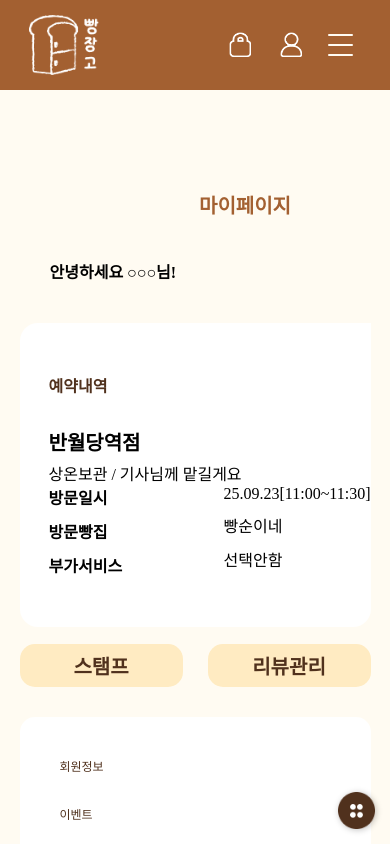
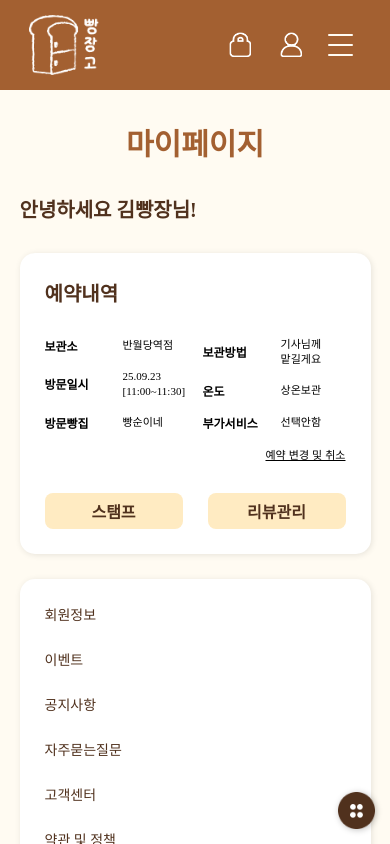
Before and after one commit to JIN44638/bbangjanggo, a Vue app: page /mypage in a window 390 px wide. Shown: the top 844 px of the page. Built offline with nearby package versions, Linux system fonts and the light colour scheme; a web font is replaced by a local one.

Commit message:
수정 없음

```diff
--- a/src/components/Header.vue
+++ b/src/components/Header.vue
@@ -1,10 +1,14 @@
 <template>
   <header :class="[{ scrolled: isScrolled }, { dark: isDark }, { 'not-home': !isHome }]">
     <div class="inner">
+      <!-- 로고 -->
       <RouterLink to="/" class="header-logo" @click.prevent="handleLogoClick">
         <img src="/images/pje/logo_white.png" alt="빵장고 로고" class="logo" />
       </RouterLink>
+
+      <!-- 🔗유저 버튼 -->
       <div class="user-buttons">
+        <!-- 로그아웃버튼 -->
         <router-link
           v-if="loggedInUser"
           to="/login"
@@ -13,11 +17,16 @@
           @click.prevent="logout"
           ><img src="/images/kms/logout-icon.png" alt=""
         /></router-link>
+        <!-- 로그인 버튼 -->
         <router-link v-else to="/login" key="login" class="logoutIcon"
           ><img src="/images/kms/login-icon.png" alt=""
         /></router-link>
+        <!-- 마이페이지 버튼 -->
+        <router-link to="/login" @click.prevent="goMyPage" class="mypageIcon"
+          ><img src="/images/kms/mypage-icon.png" alt=""
+        /></router-link>
 
-        <router-link to="/mypage" class="mypageIcon"><img src="/images/kms/mypage-icon.png" alt="" /></router-link>
+        <!-- 햄버거 바 -->
         <button
           class="hamburger"
           :class="{ active: isMenuOpen }"
@@ -28,6 +37,8 @@
           <div class="line" v-for="n in 3" :key="n"></div>
         </button>
       </div>
+
+      <!-- 🔗헤더 메뉴 -->
       <nav class="header-menu">
         <RouterLink to="/reservation">예약하기</RouterLink>
         <a href="#location" @click.prevent="goToSection('location')">지점안내</a>
@@ -35,19 +46,27 @@
         <a href="#price" @click.prevent="goToSection('price')">요금안내</a>
         <a href="#faq" @click.prevent="goToSection('faq')">FAQ|문의</a>
       </nav>
+
+      <!-- 헤더 로그인 메뉴 -->
       <div class="header-loginMenu">
+        <!-- 로그인 상태 -->
         <div v-if="loggedInUser" class="loginIcon" :key="'logout-' + loggedInUser?.name" @click.prevent="logout">
           <RouterLink to="/login">로그아웃</RouterLink>
         </div>
-        <div class="user-logform-logout" v-else to="/login" key="login" >
+        <!-- 로그아웃 상태-->
+        <div class="user-logform-logout" v-else to="/login" key="login">
           <RouterLink to="/login">로그인</RouterLink>
           <RouterLink to="/signup">회원가입</RouterLink>
         </div>
-        <RouterLink to="/login"  @click="goMyPage">마이페이지</RouterLink>
+        <!-- 마이페이지 -->
+        <RouterLink to="/login" @click.prevent="goMyPage">마이페이지</RouterLink>
       </div>
     </div>
+
+    <!-- 햄버거 바 메뉴 -->
     <div class="backdrop" :class="{ open: isMenuOpen }" @click="closeMenu"></div>
     <div class="mobile-menu" :class="{ open: isMenuOpen }">
+      <!-- 서비스 메뉴 -->
       <nav class="mobile-nav">
         <RouterLink to="/reservation" @click="closeMenu">예약하기</RouterLink>
         <a href="#location" @click.prevent="goToSection('location')">지점안내</a>
@@ -55,10 +74,19 @@
         <a href="#price" @click.prevent="goToSection('price')">요금안내</a>
         <a href="#faq" @click.prevent="goToSection('faq')">FAQ|문의</a>
       </nav>
+      <!-- 로그인 메뉴 -->
       <div class="mobile-login">
-        <RouterLink to="/login" @click="closeMenu">로그인</RouterLink>
-        <RouterLink to="/signup" @click="closeMenu">회원가입</RouterLink>
-        <RouterLink to="/mypage" @click="closeMenu">마이페이지</RouterLink>
+        <!-- 로그인 상태 -->
+        <div v-if="loggedInUser" class="loginIcon" :key="'logout-' + loggedInUser?.name" @click.prevent="logout">
+          <RouterLink to="/login">로그아웃</RouterLink>
+        </div>
+        <!-- 로그아웃 상태-->
+        <div class="user-logform-logout" v-else to="/login" key="login">
+          <RouterLink to="/login">로그인</RouterLink>
+          <RouterLink to="/signup">회원가입</RouterLink>
+        </div>
+        <div v-if="loggedInUser" class="loginIcon" :key="'logout-' + loggedInUser?.name" @click="closeMenu"><RouterLink to="/mypage" >마이페이지</RouterLink></div>
+        <div v-else to="/login" key="login" @click.prevent="goMyPage"><RouterLink to="/login" >마이페이지</RouterLink></div>
       </div>
     </div>
   </header>
@@ -66,7 +94,6 @@
 <script setup>
 import { ref, onMounted, onUnmounted, computed, watch } from "vue";
 import { useRoute, useRouter } from "vue-router";
-
 
 const loggedInUser = ref(null);
 
@@ -186,16 +213,19 @@ const goToSection = async (sectionId) => {
   }
 };
 
+// 마이페이지 이동 (로그인 체크)
 const goMyPage = () => {
-  if (auth.isLoggedIn) {
+  closeMenu(); // 모바일 메뉴 닫기
+
+  if (loggedInUser.value) {
     // ✅ 로그인 상태면 마이페이지로 이동
-    router.push('/mypage')
+    router.push("/mypage");
   } else {
     // ❌ 로그아웃 상태면 알림 띄우고 로그인 페이지로 이동
-    alert('로그인이 필요한 서비스입니다.')
-    router.push('/login')
+    alert("로그인이 필요한 서비스입니다.");
+    router.push("/login");
   }
-}
+};
 
 // ✅ 로그인/로그아웃 직접 수행 시 바로 반영되도록 함수 수정
 const login = () => {
@@ -207,7 +237,7 @@ const login = () => {
 // logout
 const logout = () => {
   localStorage.removeItem("loggedInUser");
-    window.dispatchEvent(new Event("storage"));
+  window.dispatchEvent(new Event("storage"));
   checkedLogin(); // 즉시 반영
   alert("로그아웃 되었습니다!");
 };
@@ -392,7 +422,7 @@ header {
     }
     .mobile-login {
       display: flex;
-      gap: 16px;
+      // gap: 16px;
       a {
         color: $font-color;
         text-decoration: none;
--- a/src/views/Mypage.vue
+++ b/src/views/Mypage.vue
@@ -1,9 +1,9 @@
 <template>
   <div class="mypage">
     <div class="inner">
+      <h1>마이페이지</h1>
+      <h3 class="hello">안녕하세요 김빵장님!</h3>
       <div class="web_page">
-        <h1>마이페이지</h1>
-        <h3 class="hello">안녕하세요 ○○○님!</h3>
         <div class="mypage-box">
           <div class="reser-txt">
             <div class="reservation">예약내역</div>
@@ -15,7 +15,7 @@
                 </li>
                 <li class="sub_list">
                   <h4>방문일시</h4>
-                  <p>25.09.23[11:00~11:30]</p>
+                  <p>25.09.23 [11:00~11:30]</p>
                 </li>
                 <li class="sub_list">
                   <h4>방문빵집</h4>
@@ -56,41 +56,6 @@
           </ul>
         </div>
       </div>
-      <div class="mobile_390">
-        <h1 class="mine">마이페이지</h1>
-        <h3>안녕하세요 ○○○님!</h3>
-        <div class="box_bo">
-          <div class="reser_t">
-            <div class="reservation_">예약내역</div>
-            <p class="ban">반월당역점</p>
-            <p>상온보관 / 기사님께 맡길게요</p>
-            <div class="sub_list12">
-              <div class="sub_list1">
-                <h4 class="visit">방문일시</h4>
-                <h4>방문빵집</h4>
-                <h4 class="call">부가서비스</h4>
-              </div>
-              <div class="sub_list2">
-                <p>25.09.23[11:00~11:30]</p>
-                <p>빵순이네</p>
-                <p>선택안함</p>
-              </div>
-            </div>
-          </div>
-        </div>
-      </div>
-       <div class="btn">
-              <button class="stemp">스탬프</button>
-              <button class="review">리뷰관리</button>
-            </div>
-       <ul class="reser-info">
-            <li>회원정보</li>
-            <li>이벤트</li>
-            <li>공지사항</li>
-            <li>자주묻는질문</li>
-            <li>고객센터</li>
-            <li>약관 및 정책</li>
-          </ul>
     </div>
   </div>
 </template>
@@ -101,62 +66,67 @@
 @use "/src/assets/variables" as *;
 
 .mypage {
-  padding: 50px 0;
   height: calc(100vh - 290px);
   height: 100vh;
   background-color: $bg-color;
+  padding-bottom: 50px;
 }
 h1 {
   text-align: center;
-  padding-top: 50px;
+  padding: 50px 0;
   font-family: "Cafe24Surround";
   color: $point-color;
-  font-size: 24px;
+  font-size: 35px;
 }
 h3 {
-  font-size: 16px;
-  padding-left: 30px;
-  padding-bottom: 40px;
+  font-size: $sub-font;
+  padding-bottom: 30px;
+  color:$font-color ;
 }
 
 .mypage-box {
   display: flex;
   justify-content: space-between;
-  gap: 74px;
+  gap: 30px;
 }
 .reservation {
   color: $font-color;
-  font-size: 16px;
+  font-size: $sub-font;
   font-weight: bold;
-  padding-top: 20px;
-  padding-left: 20px;
+  padding-bottom: 30px;
 }
 
 .reser-txt {
   width: 60%;
-  padding: 2%;
+  padding: 30px;
   background-color: #fff;
+  box-shadow: 1px 1px 6px rgba(0, 0, 0, 0.1);
   border-radius: 15px;
 }
 .reser-info {
+  display: flex;
+  flex-direction: column;
+  justify-content: space-between;
   width: 40%;
   font-size: 12px;
   background-color: #fff;
+  box-shadow: 1px 1px 6px rgba(0, 0, 0, 0.1);
   border-radius: 15px;
-  padding-top: 40px;
+  padding: 30px;
   font-family: "SpokaHanSansNeo";
 }
 .reser-info li {
-  padding-left: 40px;
-  padding-bottom: 30px;
+  // padding-bottom: 25px;
   font-family: "SpokaHanSansNeo";
   color: $font-color;
+  font-size: $desc-text-font;
+  &:last-child {
+    padding-bottom: 0;
+  }
 }
 .boso {
-  padding-left: 20px;
   width: 100%;
   display: flex;
-  padding-top: 40px;
   justify-content: space-between;
   font-size: 12px;
   gap: 5%;
@@ -174,12 +144,12 @@ h3 {
 .sub_list {
   display: flex;
   gap: 5px;
+  padding-bottom: 15px;
   font-family: "SpokaHanSansNeo";
 }
-.sub_list span {
-  padding-left: 10px;
-}
+
 h4 {
+  font-size: 14px;
   text-align: left;
   width: 40%;
 }
@@ -192,10 +162,11 @@ h4 {
 .btn {
   display: flex;
   gap: 25px;
-  margin-top: 5%;
+  margin-top: 30px;
 }
 .btn button {
   background-color: #ffebc2;
+  border-radius: 8px;
 
   width: 100%; /* 부모 폭에 맞추기 */
   border: none;
@@ -205,11 +176,10 @@ h4 {
 button.stemp,button.review
 /* {  width: 286px;
   height: 70px; */ {
-  border-radius: 15px;
   padding: 2%;
   font-family: "SpokaHanSansNeo";
-  font-size: $f-a-q-text-font;
-  font-weight: bold;
+  font-size: $desc-text-font;
+  font-weight: 600;
   cursor: pointer;
 }
 button.reser_change {
@@ -222,28 +192,16 @@ button.reser_change {
   text-decoration: underline;
   width: 100%;
 }
-.mobile_390 {
-  display: none;
-}
+
 @media screen and (max-width: 768px) {
   .mypage {
+    background-color: $bg-color;
     height: auto;
   }
-  h1.mine {
-    font-size: 20px;
-    text-align: center;
-    padding-top: 50px;
-    padding-bottom: 40px;
-  }
-  h3 {
-    padding-left: 30px;
-    font-size: 16px;
-    padding-bottom: 40px;
-  }
+
   .box_bo {
     background-color: #fff;
     border-radius: 18px;
-    padding-left: 29px;
     // width: 329px;
   }
 
@@ -254,71 +212,57 @@ button.reser_change {
     width: 100%;
   }
   .reser-info {
+    // margin-top: 30px;
     width: 100%;
-  }
-  .sub_list12 {
-    display: flex;
-  }
-  .sub_list1 {
-    width: 100%;
-  }
-  .sub_list1 h4 {
-    width: 100%;
+    gap: 25px;
   }
 }
 @media screen and (max-width: 390px) {
-  .web_page {
-    display: none;
+  .mypage {
+    padding-bottom: 30px;
   }
-  .mobile_390 {
-    // width: 500px;
-    display: block;
+  .mypage-box {
+    gap: 25px;
+  }
+  h1 {
+    font-size: $title-font;
+    padding: 30px;
+  }
 
+  h3,
+  .reservation {
+    font-size: $f-a-q-text-font;
   }
-  .mine {
-    text-align: left;
-    padding-left: 100px;
-    h3 {
-      font-size: 16px;
+  // .boso {
+  //   gap: 5px;
+  // }
+  .reser-txt {
+    padding: 25px;
+  }
+  .sub_list {
+    display: flex;
+    align-items: center; /* h4와 p를 세로 중앙 정렬 */
+    gap: 8px;
+    width: 100%;
+    padding-bottom: 10px;
+    h4 {
+      flex: 0 0 70px;
+      font-size: $mobile-notice-font;
+      text-align: left;
+      // width: 70px;
     }
-
-    .sub_list1 {
-      width: calc(100% / 2);
+    p {
+      flex: 1;
+      font-size: 11px;
+      line-height: 1.4;
+      word-break: keep-all; /* 단어 단위로 줄바꿈 */
     }
   }
-  p.ban {
-    font-size: 20px;
-    font-weight: bold;
-    padding-bottom: 5px;
-  }
-  .sub_list1 h4 {
-    padding-bottom: 10px;
-    // padding-top: 50px;
-  }
-  .sub_list2 p {
-    padding-bottom: 10px;
-    // padding-top: 50px;
-  }
-  .reservation_ {
-    background-color: #ffffff;
-    font-size: 16px;
-    padding-bottom: 30px;
-    color: $font-color;
-    font-weight: bold;
-
-  }
-
-  h4.call {
-      padding-bottom: 50px;
-
+  .reser-info {
+    padding: 25px;
+    li {
+      font-size: $notice-text-font;
     }
   }
-  .reservation_:first-child {
-    padding-top: 50px; // border: #ffebc2;
-      // width:329px;
-}
-ul.reser-info{
-
-  margin-top: 30px;
 }
 </style>
--- a/src/views/Reservation.vue
+++ b/src/views/Reservation.vue
@@ -776,6 +776,7 @@ p {
   }
 }
 
+
 // 부가서비스
 .extra_service {
   > p {
```
Also changed, not shown: src/components/FlowAd.vue (+9 -2 lines), src/components/main/Faq.vue (+31 -10 lines).
